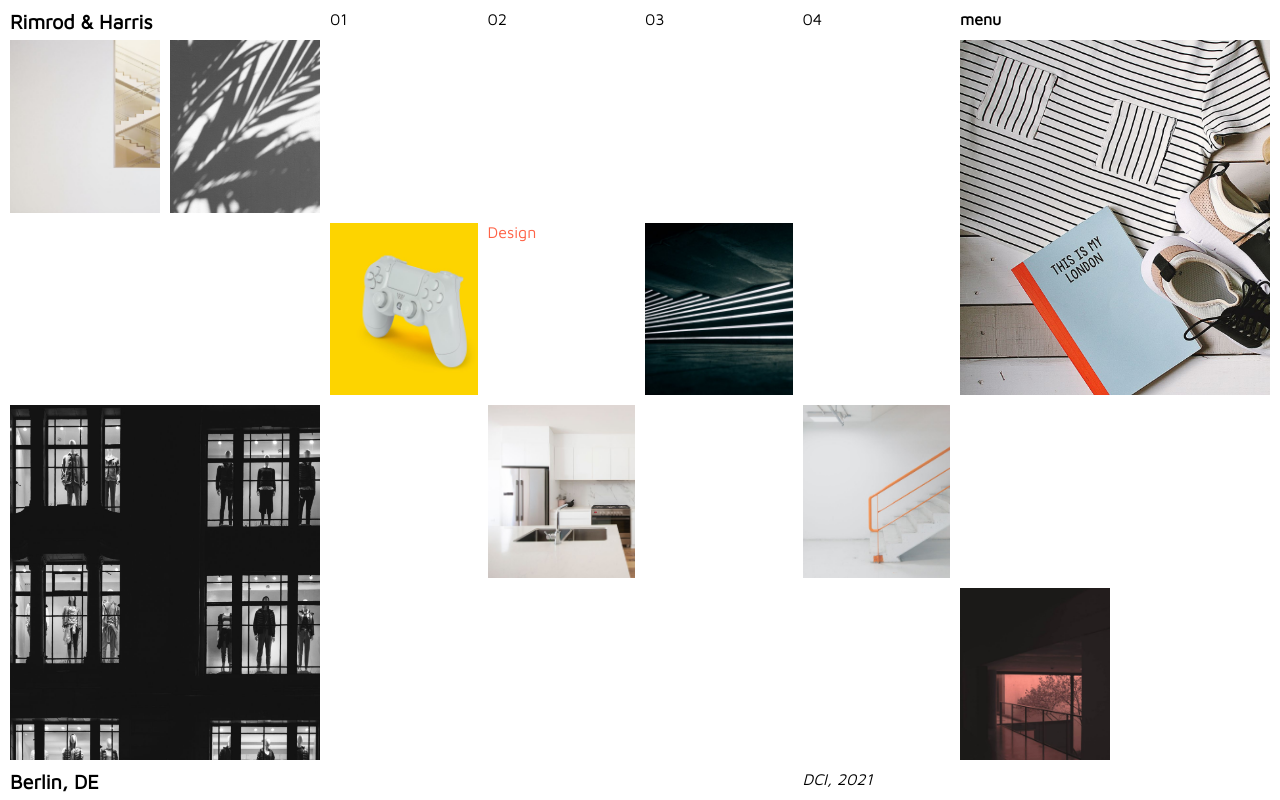
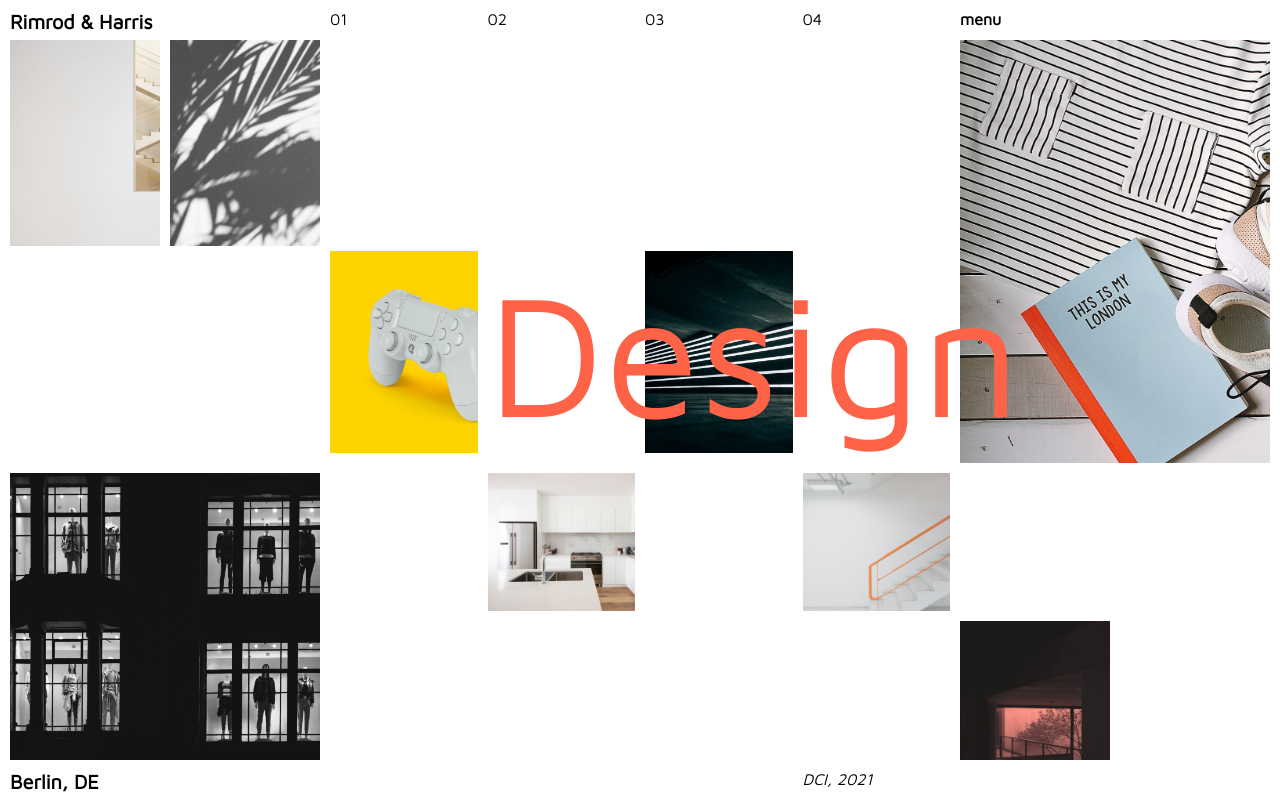
Before and after one commit to fbw-d09/uib-layout-grid-design-studio-new-DirkSawon, a website: page index.html in a window 1280 px wide. Drawn offline with nearby package versions, Linux system fonts and the light colour scheme.

Commit message:
Version 0.07 - Final

```diff
--- a/style.css
+++ b/style.css
@@ -83,10 +83,12 @@ div
 
 .design
 {
+    /* border: 1px solid black; */
     color: tomato;
-    /* font-size: 180px;
-    grid-row: 2 / span 3;
-    grid-column: 2 / span 1; */
+    font-size: 175px;
+    grid-row: 2 / span 1;
+    grid-column: 2 / span 3;
+    z-index:100;
 }
 
 .item-1
@@ -115,12 +117,20 @@ div
 
 .item-5
 {
+    grid-column-start:3;
+    grid-column-end:3;
+    grid-row-start:2;
+    grid-row-end:2;
     background-image: url(./assets/item-five.jpeg);
     background-size:cover;
 }
 
 .item-6
 {
+    grid-column-start:1;
+    grid-column-end:1;
+    grid-row-start:2;
+    grid-row-end:2;
     background-image: url(./assets/item-six.jpeg);
     background-size:cover;
 }
```
